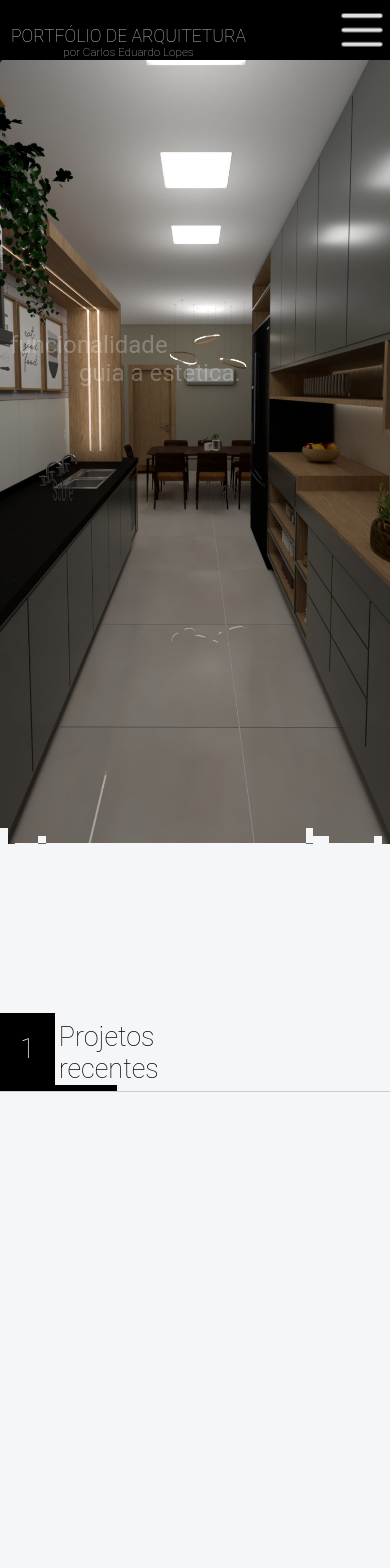
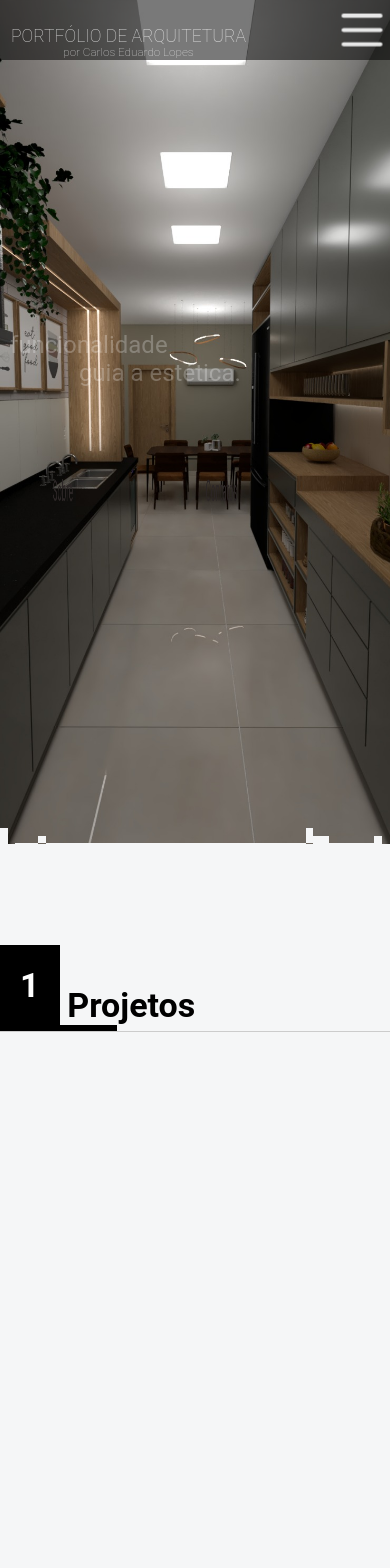
Before and after one commit to AllanC12/lopes_archictecture, a Next.js app: page / in a window 390 px wide. Shown: the top 1568 px of the page. Built offline with nearby package versions, Linux system fonts and the light colour scheme.

Commit message:
alterações na sessão de projetos

```diff
--- a/app/page.tsx
+++ b/app/page.tsx
@@ -11,7 +11,7 @@ export default function Home() {
   return (
     <div className="page_home">
       <Header />
-      {/* <Curtain /> */}
+      <Curtain />
       <Banner />
       <Projects />
       <About />
--- a/components/Projects.tsx
+++ b/components/Projects.tsx
@@ -66,7 +66,7 @@ const Projects = () => {
     <div className={styles.projects} id="projects">
       <h4 className={styles.title_session_projects}>
         <span className={styles.number_session_projects}>1</span>Projetos
-        recentes
+
       </h4>
 
       <div className={styles.session_projects}>
--- a/components/sass_components/Projects.module.css
+++ b/components/sass_components/Projects.module.css
@@ -3,18 +3,19 @@
   width: 100%;
   max-width: 1300px;
   margin: 0 auto;
-  padding: 15vh 0;
+  padding: 7vh 0;
 }
 .projects .title_session_projects {
-  font-size: 27px;
+  font-size: 34px;
   display: flex;
   justify-content: flex-start;
   align-items: flex-end;
-  gap: 1vw;
+  gap: 2vw;
   padding: 5vh 0 0 0;
   border-bottom: 6px solid #000;
   max-width: 30%;
-  font-weight: 100;
+  font-weight: bold;
+  text-align: center;
 }
 .projects .title_session_projects .number_session_projects {
   display: flex;
@@ -27,10 +28,10 @@
 }
 .projects .session_projects {
   display: flex;
-  justify-content: space-around;
+  justify-content: center;
   align-items: flex-start;
   border-top: 1px solid #ccc;
-  gap: 60px;
+  gap: 50px;
 }
 .projects .session_projects .list_projects {
   order: 1;
@@ -47,13 +48,13 @@
 }
 .projects .session_projects .list_projects .project .name_project {
   font-size: 26px;
-  font-weight: bold;
   cursor: pointer;
+  font-weight: 100;
 }
 .projects .session_projects .list_projects .project .wraper_project {
   display: flex;
   justify-content: space-between;
-  align-items: center;
+  align-items: flex-start;
   gap: 30px;
 }
 .projects .session_projects .list_projects .project .wraper_project .arrow_project {
@@ -133,7 +134,7 @@
   opacity: 0;
   position: absolute;
   top: 0;
-  left: 0;
+  right: 0;
   max-height: 100%;
   max-width: 100%;
   transition: 1s;
@@ -142,6 +143,11 @@
   opacity: 1;
 }
 
+@media (max-width: 1070px) {
+  .project {
+    margin-top: 50px;
+  }
+}
 @media (max-width: 768px) {
   .session_projects {
     flex-wrap: wrap;
--- a/components/sass_components/Projects.module.scss
+++ b/components/sass_components/Projects.module.scss
@@ -5,16 +5,17 @@
     width: 100%;
     max-width: 1300px;
     margin: 0 auto;
-    padding: 15vh 0;
+    padding: 7vh 0;
 
     .title_session_projects{
-        font-size: 27px;
+        font-size: 34px;
         @include flex(flex-start,flex-end);
-        gap: 1vw;
+        gap: 2vw;
         padding: 5vh 0 0 0;
         border-bottom: 6px solid #000;
         max-width: 30%;
-        font-weight: 100;
+        font-weight: bold;
+        text-align: center;
 
         .number_session_projects{
             @include flex(center,center);
@@ -27,9 +28,9 @@
     }
 
     .session_projects{
-        @include flex(space-around,flex-start);
+        @include flex(center,flex-start);
         border-top: 1px solid #ccc;
-        gap: 60px;
+        gap: 50px;
 
         .list_projects{
             order: 1;
@@ -46,12 +47,12 @@
 
                 .name_project{
                     font-size: 26px;
-                    font-weight: bold;
-                    cursor: pointer
+                    cursor: pointer;
+                    font-weight: 100;
                 }
 
                 .wraper_project{
-                    @include flex(space-between,center);
+                    @include flex(space-between,flex-start);
                     gap: 30px;
 
                     .arrow_project{
@@ -143,13 +144,14 @@
             position: relative;
             width: 50%;
             height: 400px;
+            // background-color: red;
 
             img{
                 object-fit: contain;
                 opacity: 0;
                 position: absolute;
                 top: 0;
-                left: 0;
+                right: 0;
                 max-height: 100%;
                 max-width: 100%;
                 transition: 1s;
@@ -165,6 +167,12 @@
 
 
 
+}
+
+@media (max-width: 1070px){
+    .project{
+        margin-top: 50px;
+    }
 }
 
 @media (max-width: 768px){
```
Also changed, not shown: 1 other file (tests, documents, lock files or other folders).
